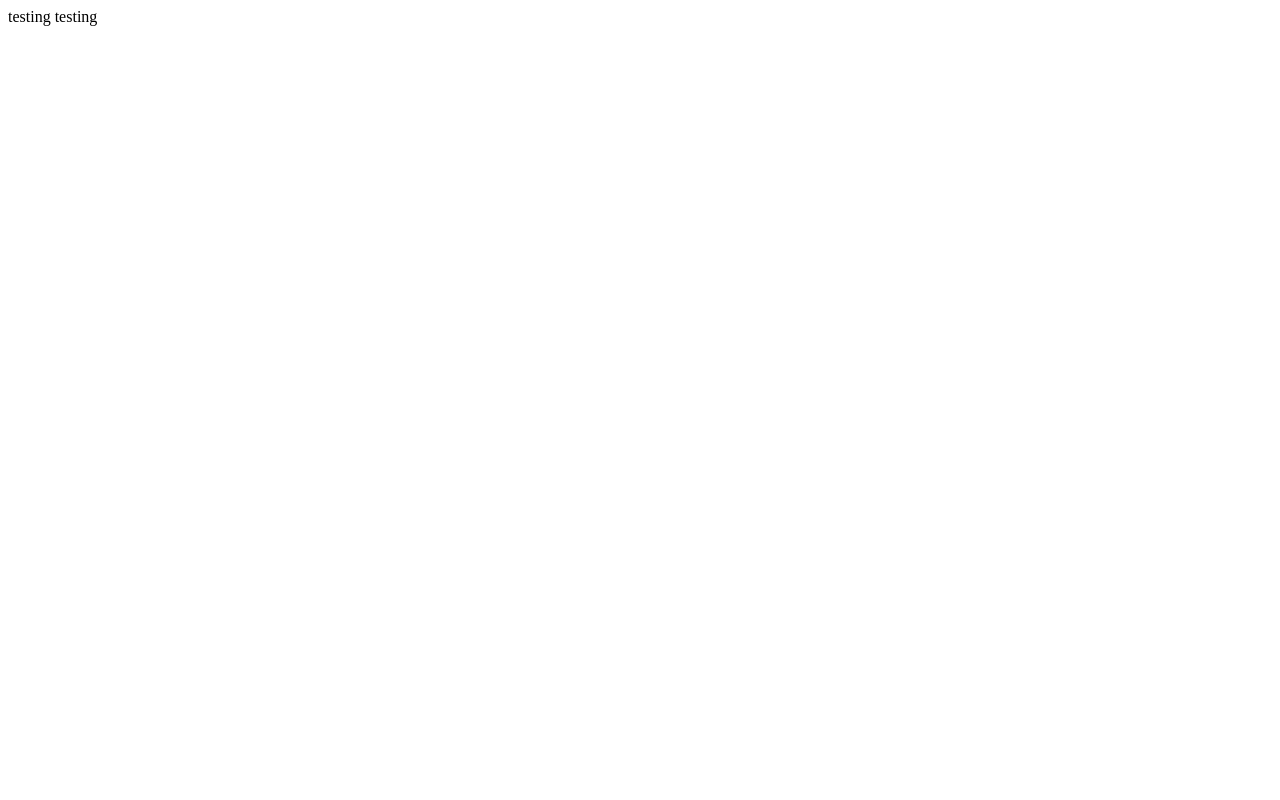
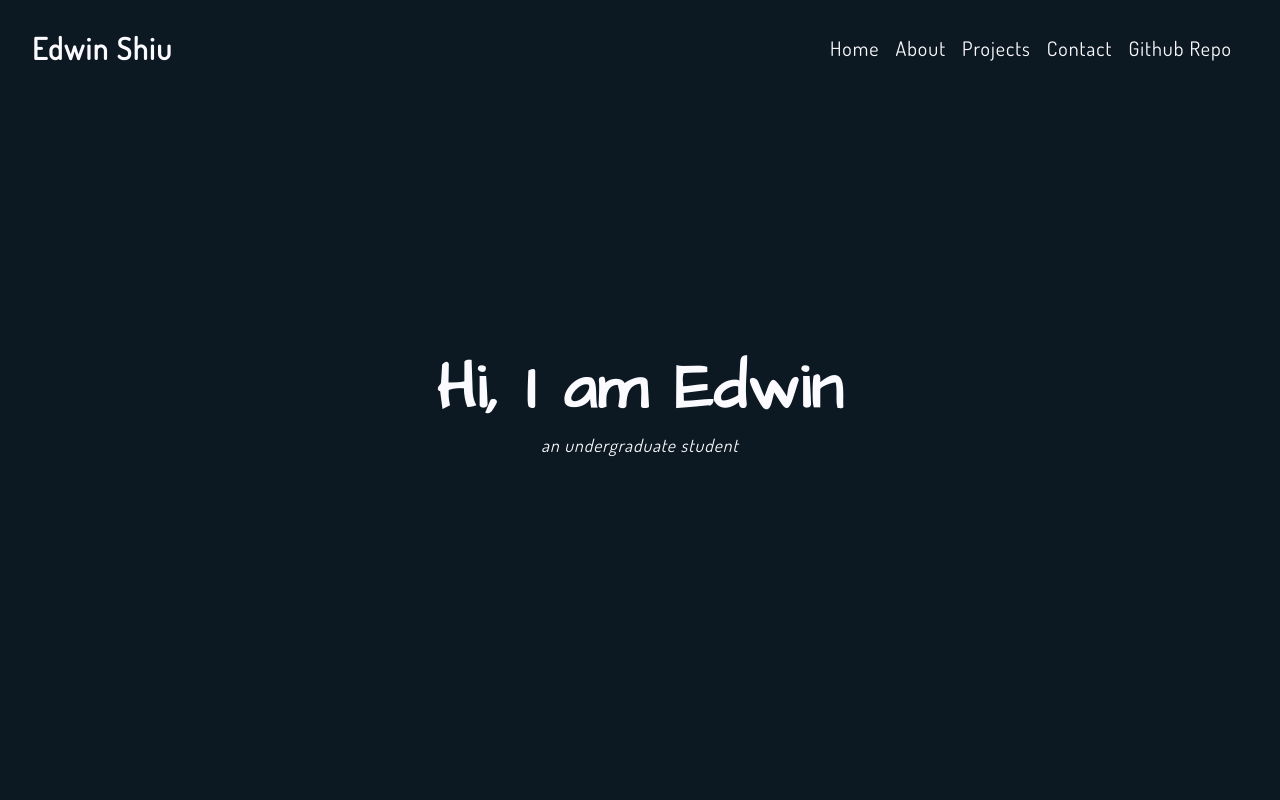
Before and after one commit to EdwinShiu/edwinshiu.github.io, a plain HTML site: page index.html in a window 1280 px wide. Shown: the top 800 px of the page. Drawn offline with nearby package versions, Linux system fonts and the light colour scheme.

Commit message:
frontPage

```diff
--- a/index.html
+++ b/index.html
@@ -1,3 +1,52 @@
+<!DOCTYPE html>
+<html lang="en">
+<head>
+  <meta charset="UTF-8">
+  <meta name="viewport" content="width=device-width, initial-scale=1.0">
+  <link rel="stylesheet" href="https://fonts.googleapis.com/css?family=Dosis">
+  <link rel="stylesheet" href="https://fonts.googleapis.com/css?family=PT+Sans">
+  <link rel="stylesheet" href="https://fonts.googleapis.com/css?family=Architects+Daughter">
+  <link rel="stylesheet" href="styles.css">
+  <script src="https://ajax.googleapis.com/ajax/libs/jquery/3.5.1/jquery.min.js"></script>
+  <script src="script.js"></script>
+  <title>Profile</title>
+</head>
 <body>
-    testing testing
+  <nav id="navbar">
+    <div class="left-icon">
+      <h1><a href="#">Edwin Shiu</a></h1>
+    </div>
+    <ul class="navbar-tabs">
+      <li><a href="#home">Home</a></li>
+      <li><a href="#about">About</a></li>
+      <li><a href="#projects">Projects</a></li>
+      <li><a href="#contact">Contact</a></li>
+      <li><a href="https://github.com/EdwinShiu" target="_blank">Github Repo</a></li>
+    </ul>
+  </nav>
+  <section id="home">
+    <div class="center">
+      <h1>Hi, I am Edwin</h1>
+      <p>an undergraduate student</p>
+    </div>
+  </section>
+  <section id="about">
+
+  </section>
+  <section id="projects">
+
+  </section>
+  <section id="contact">
+
+  </section>
+  <footer id="footer">
+    <ul class="footer-tabs">
+      <li><a href="https://www.facebook.com/edwin2000412/photos" target="_blank">Facebook</a></li>
+      <li><a href="https://www.instagram.com/edwin_shiushiu/" target="_blank">Instagram</a></li>
+      <li><a href="https://github.com/EdwinShiu" target="_blank">GitHub</a></li>
+      <li><a href="mailto:htshiu@connect.ust.hk">Email: htshiu@connect.ust.hk</a></li>
+    </ul>
+    <p>Copyright &copy; 2020 Edwin Shiu. All Rights Reserved</p>
+  </footer>
 </body>
+</html>
--- /dev/null
+++ b/script.js
@@ -0,0 +1,5 @@
+
+
+$(document).ready(function() {
+
+})
--- /dev/null
+++ b/styles.css
@@ -0,0 +1,132 @@
+*, *::before, *::after {
+  box-sizing: border-box;
+  margin: 0;
+  padding: 0;
+}
+
+:root {
+  --primary-background-color: #0d1922;
+  --secondary-background-color: #F9F9FF;
+  --primary-text-color: #FAFAFF;
+  --secondary-text-color: #0d1922;
+  /*1B2A41 324A5F 0C1821*/
+  --font-family: Dosis, "PT Sans", roboto, monospace;
+}
+
+html {
+  scroll-behavior: smooth;
+}
+
+section {
+  max-width: 1200px;
+  margin: 0 auto;
+}
+
+ul {
+  list-style-type: none;
+}
+
+a {
+  text-decoration: none;
+  color: var(--primary-text-color)
+}
+
+body {
+  background-color: var(--primary-background-color);
+  color: var(--primary-text-color);
+  font-family: var(--font-family);
+  letter-spacing: 1px;
+}
+
+#navbar {
+  position: fixed;
+  height: 6rem;
+  width: 100%;
+  display: flex;
+  flex-direction: row;
+  align-items: center;
+  justify-content: space-between;
+  padding: 1rem 2rem;
+}
+
+#empty-space {
+  height: 6rem;
+}
+
+.navbar-tabs {
+  display: flex;
+  flex-direction: row;
+}
+
+.left-icon {
+  font-size: 1.25rem;
+  letter-spacing: 1.5px;
+}
+
+.navbar-tabs li {
+  margin-right: 1rem;
+  font-size: 1.25rem;
+  font-weight: 500;
+}
+
+#footer {
+  height: 6rem;
+  background-color: var(--secondary-background-color);
+  color: var(--secondary-text-color);
+  text-align: center;
+  display: block;
+  position: relative;
+}
+
+#footer a {
+  color: var(--secondary-text-color);
+}
+
+#footer p {
+  position: absolute;
+  right: 50%;
+  -ms-transform: translate(50%, 0);
+  transform: translate(50%, 0);
+  bottom: 0.25rem;
+  font-size: 0.75rem;
+}
+
+.footer-tabs {
+  display: flex;
+  flex-direction: row;
+  width: 100%;
+  justify-content: center;
+}
+
+.footer-tabs li {
+  margin-top: 1rem;
+  padding: 0 2rem;
+  font-size: 1.125rem;
+}
+
+#home {
+  height: 100vh;
+}
+
+.center {
+  position: absolute;
+  top: 50%;
+  left: 50%;
+  -ms-transform: translate(-50%, -50%);
+  transform: translate(-50%, -50%);
+  text-align: center;
+}
+
+#home h1 {
+  font-family: "Architects Daughter";
+  font-size: 4rem;
+}
+
+#home p {
+  font-style: italic;
+  font-size: 1.1rem;
+}
+
+#about {
+  height: 200vh;
+}
```
